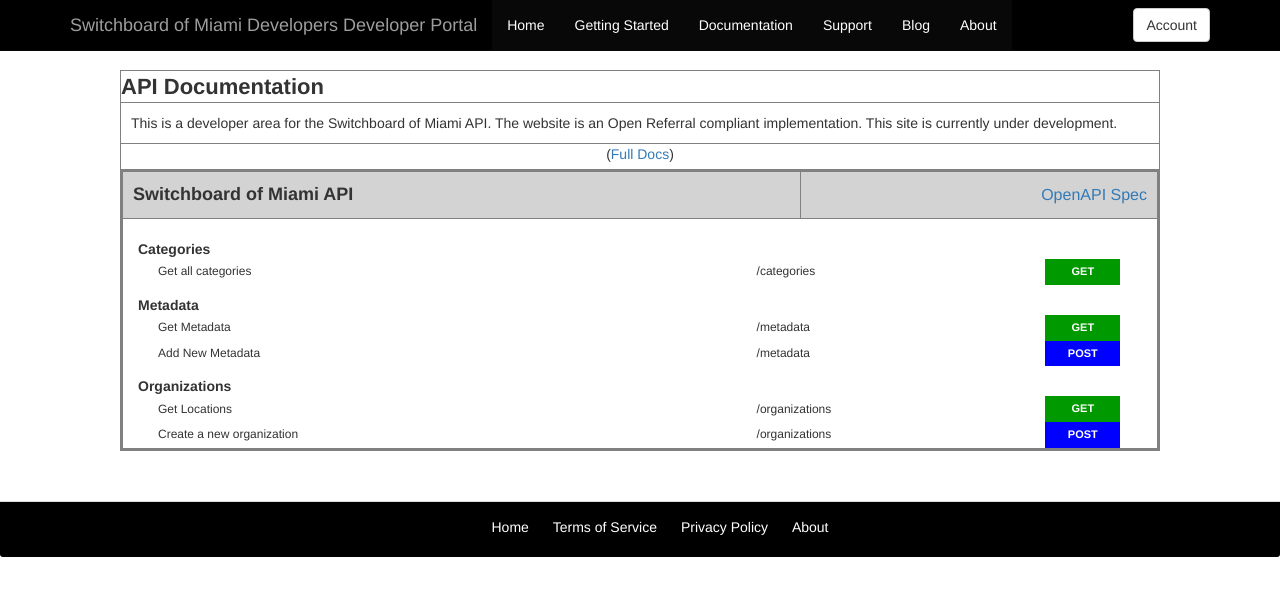
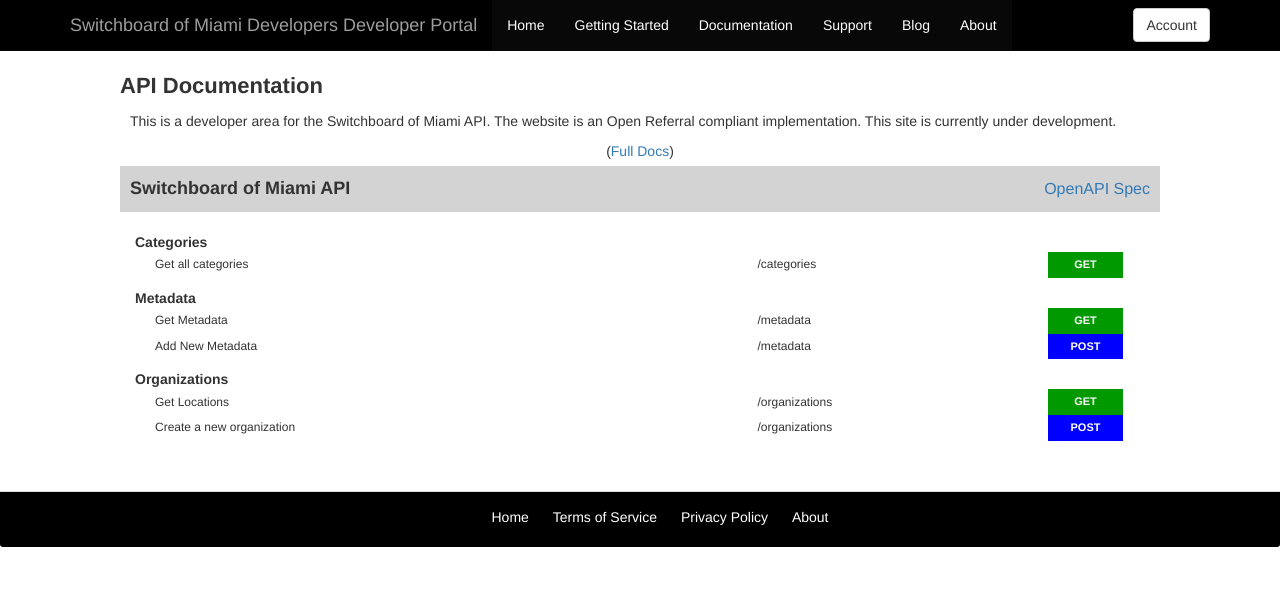
Before and after one commit to xrysanthos/developer-portal, a Jekyll site: the page built from documentation/learn-the-basics/index.html, in a window 1280 px wide. Shown: the top 596 px of the page. Built offline with Jekyll 4.4.1, drawn with Linux system fonts in a browser that asks for light colours.

Commit message:
update latest

```diff
--- a/documentation/learn-the-basics/index.html
+++ b/documentation/learn-the-basics/index.html
@@ -14,7 +14,7 @@
       }
     }
 </script>
-<table cellpadding="3" cellspacing="2" width="100%" border="1" style="margin-top: 0px;">
+<table cellpadding="3" cellspacing="2" width="100%" border="0" style="margin-top: 0px;">
 
 {% assign index = site.data.apis %}
 {% assign apijson = index[0] %}
@@ -101,7 +101,7 @@
   </tr>
   <tr>
     <td>
-      <table width="100%" border="1" style="padding-top: 10px;">
+      <table width="100%" border="0" style="padding-top: 10px;">
         <tr>
         <td align="center" style="margin-left: 90px; margin-right: 90px;">
 
@@ -111,7 +111,7 @@
                 {% assign api_action_url = '' %}
                 {% for api in apijson.apis %}
 
-                <table cellpadding="3" cellspacing="2" width="100%" border="1">
+                <table cellpadding="3" cellspacing="2" width="100%" border="0">
 
                     {% assign api_action_spec = '' %}
                     {% assign api_action_url = '' %}
```
